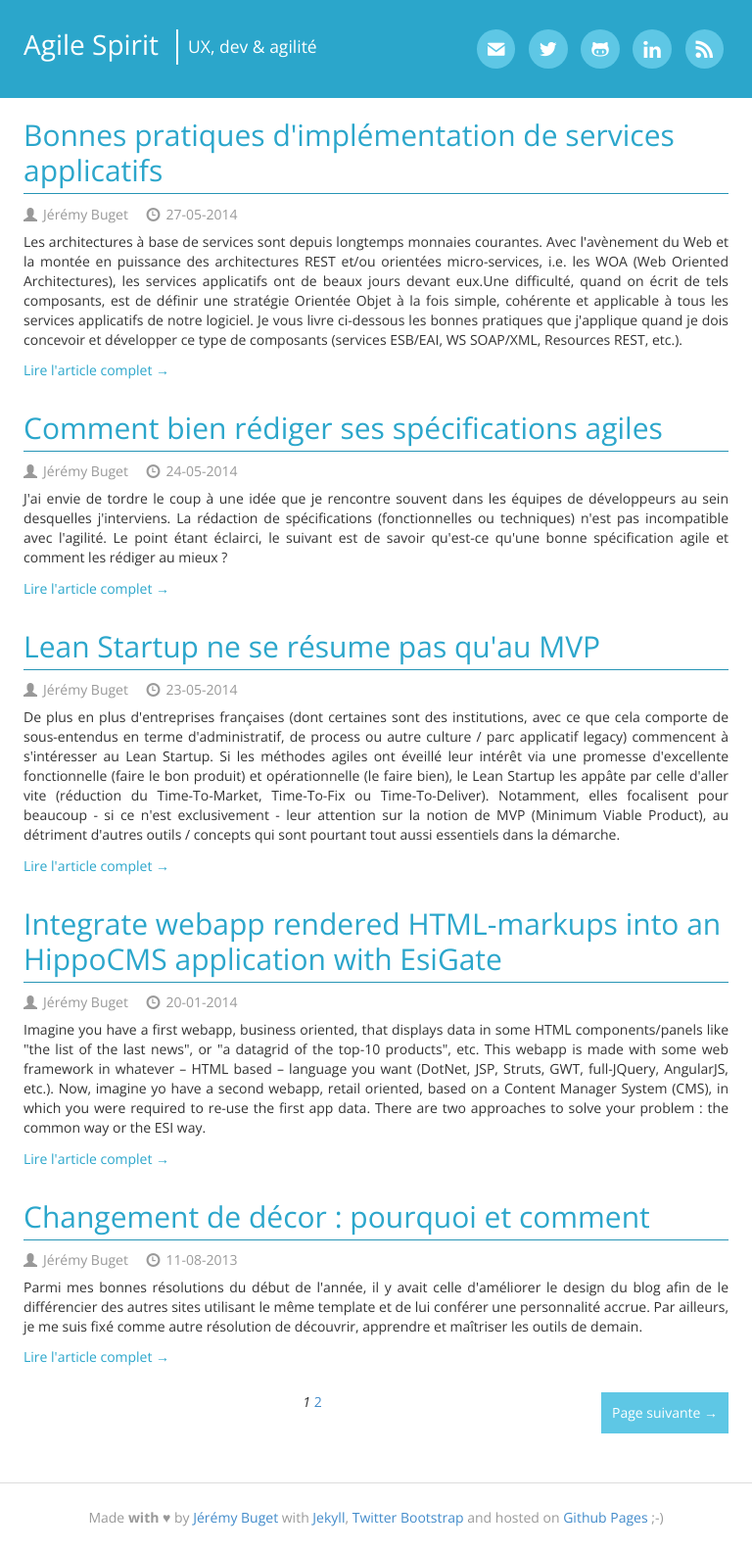
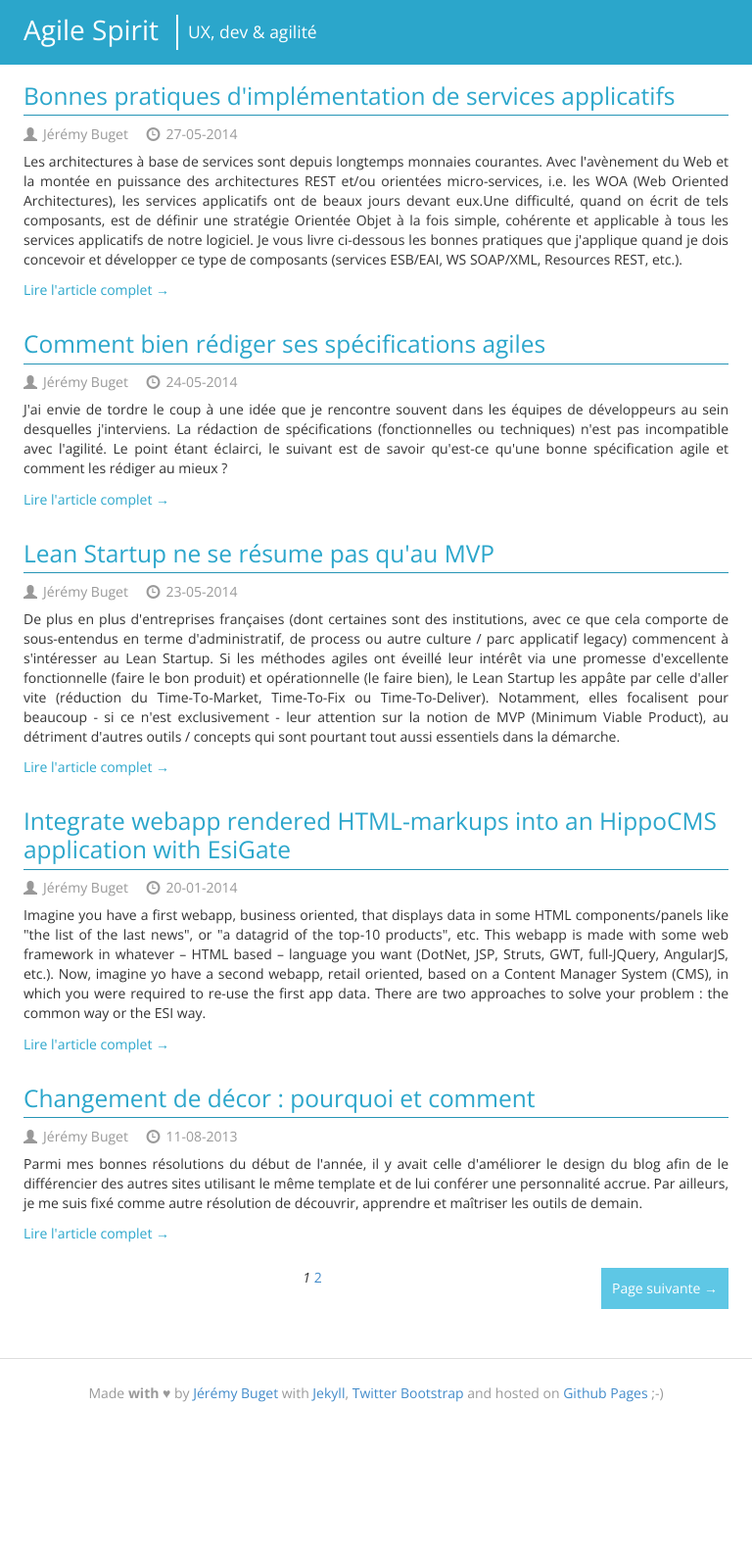
Before and after one commit to AgileSpirit/agilespirit.github.io, a Jekyll site: the page built from index.html, in a window 768 px wide. Shown: the whole page at 98% size. Built offline with Jekyll 4.4.1, drawn with Linux system fonts in a browser that asks for light colours; Markdown is read by kramdown in place of the engine named in the settings; the list of posts is cut into pages by our own code; after the commit the page ends 1458 px from its top, so only the background shows below that.

Commit message:
[TECH] Enh: improve responsive design

```diff
--- a/_includes/header.html
+++ b/_includes/header.html
@@ -1,9 +1,9 @@
 <header id="header">
   <div class="container">
-    <div class="title pull-left">
+    <div class="title">
         <h1><a href="/">{{ site.name }}</a></h1><small>UX, dev &amp; agilité</small>
     </div>
-    <div class="social-links pull-right">
+    <div class="social-links">
       <a href="contact.html" target="_blank" class="ss-link ss-mail"></a>
       <a href="https://twitter.com/jbuget" target="_blank" class="ss-link ss-twitter"></a>
       <a href="https://github.com/AgileSpirit" target="_blank" class="ss-link ss-octocat"></a>
--- a/assets/css/styles.css
+++ b/assets/css/styles.css
@@ -81,6 +81,14 @@
   padding: 30px 0;
 }
 
+#header .title {
+  float: left!important;
+}
+
+#header .social-links {
+  float: right!important;
+}
+
 #header .title > h1 {
   display: inline-block;
   font-size: 2em;
@@ -127,6 +135,7 @@
 }
 
 .ss-rss:hover, .ss-rss:focus { background-color: #F90; }
+.ss-mail:hover, .ss-mail:focus { background-color: #bb0000 ; }
 /*
 .ss-linkedin:hover, .ss-linkedin:focus { background-color: #0077B5; }
 .ss-twitter:hover, .ss-twitter:focus { background-color: #00aced; }
@@ -278,30 +287,30 @@
 /* Responsive */
 /* ---------- */
 
-@media (min-width: 481px) {
-  /* desktop / tablet */
-  #home .posts .post span {
-    color: #999;
-    display: inline-block;
-    font-size: 0.8em;
-    padding-top: 3px;
-    padding-right: 10px;
-    text-align: right;
-    text-transform: uppercase;
-  }
+@media (min-width: 769px) {
+
 }
 
-@media (max-width: 480px) {
-  /* smartphone */
-  #github-ribbon {
-    display: none;
+/* Extra small devices (phones, less than 768px) */
+@media (max-width: 768px) {
+
+  h1 {
+    font-size: 2em;
   }
-  #header .title > h1 {
-    border: none;
-    margin: 0;
-    padding: 0;
+
+  h2 {
+    font-size: 1.75em;
   }
-  #header .social {
+
+  h3 {
+    font-size: 1.5em;
+  }
+
+  #header {
+    padding: 15px 0;
+  }
+
+  #header .social-links {
     display: none;
   }
 }
```
